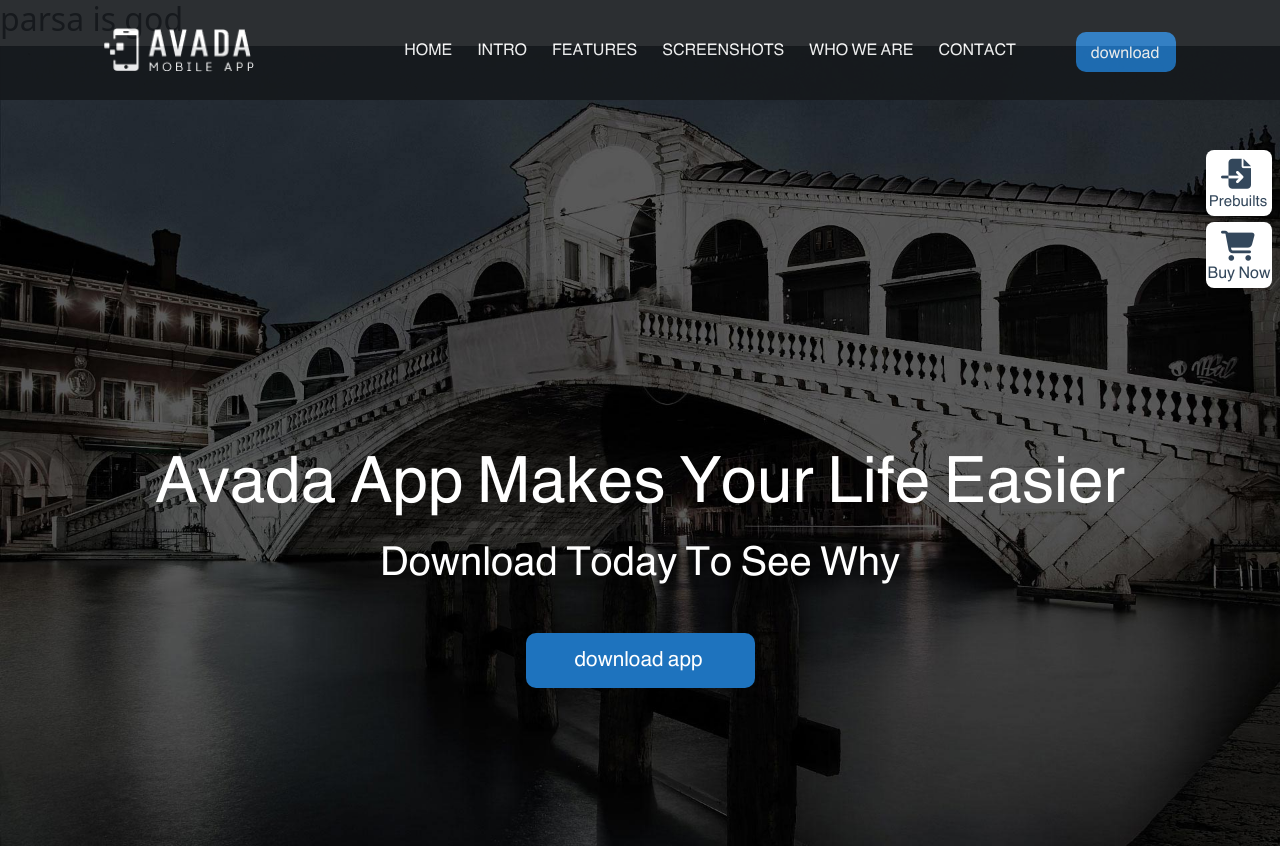
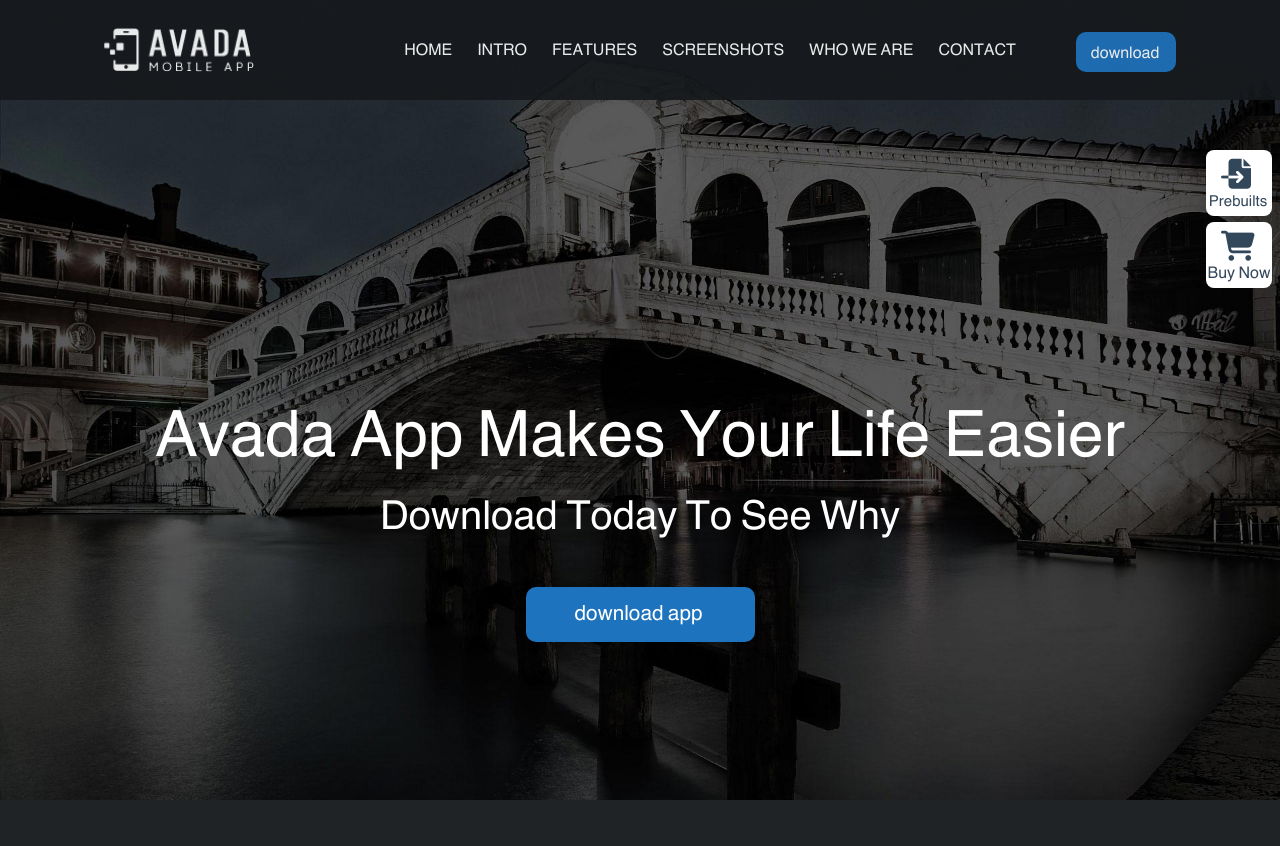
Before and after one commit to iawm1r/avada_project, a website built with Vite: page index.html in a window 1280 px wide. Shown: the top 846 px of the page. Built offline with nearby package versions, Linux system fonts and the light colour scheme.

Commit message:
remove h2 index.html

```diff
--- a/index.html
+++ b/index.html
@@ -1,7 +1,6 @@
 <!DOCTYPE html>
 <html lang="en">
   <head>
-    <h2>parsa is god</h2>
     <meta charset="UTF-8" />
     <meta name="viewport" content="width=device-width, initial-scale=1.0" />
     <title>avada demo</title>
```
